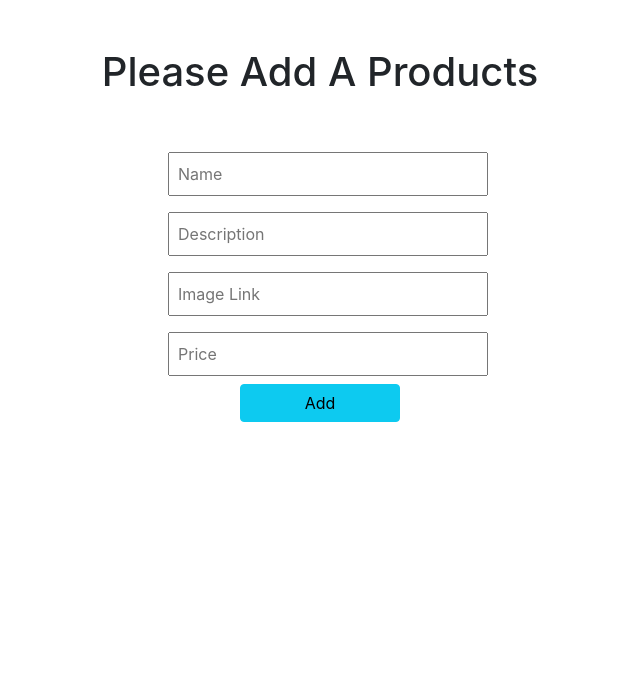
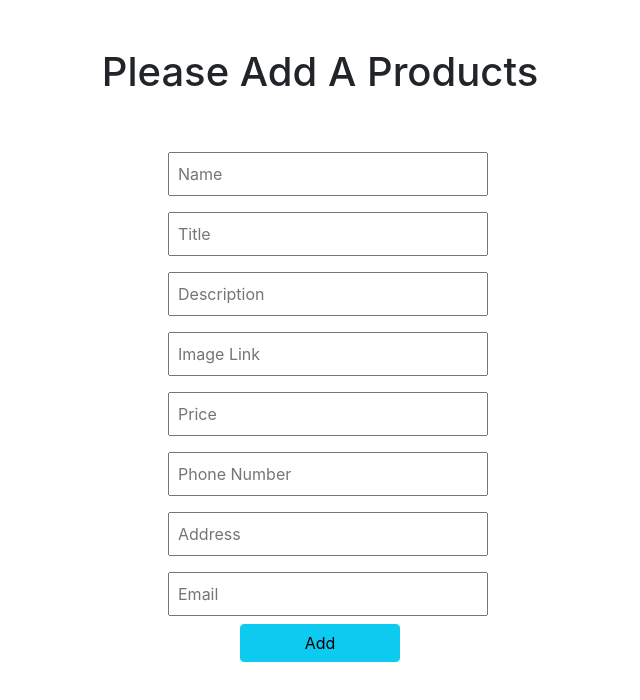
Before and after one commit to T3sultan/Bicycle_Shop_Management_Syste_Clinet, a React (Create React App) app: page /addProducts in a window 1280 px wide. Shown: the top 700 px of the page, without its empty margins (320-960 px from the left). Built offline with nearby package versions, Linux system fonts and the light colour scheme; no server answers.

Commit message:
ordered done

```diff
--- a/package.json
+++ b/package.json
@@ -19,6 +19,7 @@
     "react-router-dom": "5.3.0",
     "react-router-hash-link": "2.4.3",
     "react-scripts": "4.0.3",
+    "sweetalert2": "11.1.10",
     "web-vitals": "^1.0.1"
   },
   "scripts": {
--- a/src/components/AddProducts/AddProducts.js
+++ b/src/components/AddProducts/AddProducts.js
@@ -35,6 +35,11 @@ const AddProducts = () => {
                                     placeholder="Name"
                                     className="p-2 m-2 w-100 input-field"
                                 />
+                                <input
+                                    {...register("title")}
+                                    placeholder="Title"
+                                    className="p-2 m-2 w-100 input-field"
+                                />
 
                                 <input
                                     {...register("description")}
@@ -54,6 +59,24 @@ const AddProducts = () => {
                                     type="number"
                                     className="p-2 m-2 w-100 input-field"
                                 />
+                                <input
+                                    {...register("phone", { required: true })}
+                                    placeholder="Phone Number"
+                                    className="p-2 m-2 w-100 input-field"
+                                />
+                                 <input
+                                    {...register("address", { required: true })}
+                                    placeholder="Address"
+                                    className="p-2 m-2 w-100 input-field"
+                                />
+                                 <input
+                                    {...register("email", { required: true })}
+                                    placeholder="Email"
+                                    className="p-2 m-2 w-100 input-field"
+                                />
+
+
+
 
 
 
--- a/src/components/Product/Product.css
+++ b/src/components/Product/Product.css
@@ -16,6 +16,7 @@
 }
 .imageUrl{
     height: 250px;
+    border-radius: 0px;
 }
 .des{
     color: grey;
--- a/src/components/Product/Product.js
+++ b/src/components/Product/Product.js
@@ -9,7 +9,7 @@ const Product = ({ product }) => {
     return (
         <div className="service pb-3">
             <img className="imageUrl"  src={image} alt="" />
-            <h2 className="title2 mt-2">{name}</h2>
+            <h2 className="title2 mt-2">{title}</h2>
             <p className="p-1 des">{description.slice(0, 100)}</p>
             <p><small className="price">{price}</small></p>
             <Link to={`/productDetails/${_id}`}>
--- a/src/components/ProductDetails/ProductDetails.css
+++ b/src/components/ProductDetails/ProductDetails.css
@@ -0,0 +1,4 @@
+.styleContainer{
+    background-color: #CACFD2;
+    border-radius: 10px;
+}
--- a/src/components/ProductDetails/ProductDetails.js
+++ b/src/components/ProductDetails/ProductDetails.js
@@ -3,8 +3,10 @@ import { useParams } from "react-router";
 import { useForm } from "react-hook-form";
 import useAuth from "../../hooks/useAuth";
 import Grid from '@mui/material/Grid';
-import { Typography, Button, Container } from '@mui/material';
+import { Typography, Button, Container, Alert } from '@mui/material';
 import Box from '@mui/material/Box';
+import './ProductDetails.css'
+import Swal from "sweetalert2";
 
 const verticalCenter = {
     display: 'flex',
@@ -14,11 +16,14 @@ const verticalCenter = {
 
 
 
+
 const ProductDetails = () => {
+
+
     const [products, setProducts] = useState({});
     const { user } = useAuth();
     const { productsId } = useParams();
-    console.log(productsId);
+    // console.log(productsId);
 
     const {
         register,
@@ -30,13 +35,21 @@ const ProductDetails = () => {
     const onSubmit = (data) => {
         data.email = user?.email;
         // data.status = "pending";
-        // fetch("http://localhost:5000/addOrders", {
-        //     method: "POST",
-        //     headers: { "content-type": "application/json" },
-        //     body: JSON.stringify(data),
-        // })
-        //     .then((res) => res.json())
-        //     .then((result) => console.log(result));
+        fetch("http://localhost:5000/placeOrders", {
+            method: "POST",
+            headers: { "content-type": "application/json" },
+            body: JSON.stringify(data),
+        })
+            .then((res) => res.json())
+            .then((result) => {
+                Swal.fire({
+
+                    icon: 'success',
+                    title: 'Successfully has been Order',
+                    showConfirmButton: false,
+                    timer: 1500
+                })
+            });
         console.log(data);
     };
 
@@ -47,71 +60,20 @@ const ProductDetails = () => {
     }, []);
 
     return (
-    //     <div>
-    //     <div className="details-container">
-    //       <div className="row container">
-    //         <div className="col-md-6">
-    //           <img className="w-50" src={products.image} alt="" />
-    //           <p>{products?.description}</p>
-    //           <h1>{products?.name}</h1>
-    //           <h1> {products?.price}</h1>
-    //         </div>
-    //         <div className="col-md-6">
-    //           <form onSubmit={handleSubmit(onSubmit)}>
-    //             <input
-    //               {...register("name")}
-    //               placeholder="Name"
-    //               defaultValue={products?.name}
-    //               className="p-2 m-2 w-100 input-field"
-    //             />
-
-    //             <input
-    //               {...register("description")}
-    //               defaultValue={products?.description}
-    //               placeholder="Description"
-    //               className="p-2 m-2 w-100 input-field"
-    //             />
-
-    //             <input
-    //               {...register("image", { required: true })}
-    //               placeholder="Image Link"
-    //               defaultValue={products?.image}
-    //               className="p-2 m-2 w-100 input-field"
-    //             />
-
-    //             <input
-    //               {...register("price", { required: true })}
-    //               placeholder="Price"
-    //               defaultValue={products?.price}
-    //               type="number"
-    //               className="p-2 m-2 w-100 input-field"
-    //             />
-
-
-
-    //             {errors.exampleRequired && <span>This field is required</span>}
-
-    //             <input
-    //               type="submit"
-    //               value="Order now"
-    //               className="btn btn-info w-50"
-    //             />
-    //           </form>
-    //         </div>
-    //       </div>
-    //     </div>
-    //   </div>
-
-
-
-        <Container className="my-5" sx={{ flexGrow: 1 }}>
-            <Grid container spacing={3}>
+        <Container className="my-5 styleContainer" sx={{ flexGrow: 1 }}>
+            <Grid container spacing={2}>
                 <Grid item xs={12} md={6} style={verticalCenter} >
 
                     <Box>
-                        <img style={{ width: '350px' }} src={products.image} alt="" />
-                        <Typography variant="h3">
+                        <img style={{ width: '300px', borderRadius: '10px' }} src={products.image} alt="" />
+                        <Typography variant="h6">
                             {products.name}
+                        </Typography>
+                        <Typography variant="caption" display="block" gutterBottom>
+                            {products.description}
+                        </Typography>
+                        <Typography variant="h6" gutterBottom>
+                            {products.price} TK
                         </Typography>
 
                     </Box>
@@ -124,39 +86,62 @@ const ProductDetails = () => {
                                 {...register("name")}
                                 placeholder="Name"
                                 defaultValue={products?.name}
-                                className="p-2 m-2 w-100 input-field"
+                                className="p-1 m-1 w-100 input-field"
                             />
-
+                            <input
+                                {...register("title")}
+                                placeholder="Title"
+                                defaultValue={products?.title}
+                                className="p-1 m-1 w-100 input-field"
+                            />
                             <input
                                 {...register("description")}
                                 defaultValue={products?.description}
                                 placeholder="Description"
-                                className="p-2 m-2 w-100 input-field"
+                                className="p-1 m-1 w-100 input-field"
                             />
-
                             <input
                                 {...register("image", { required: true })}
                                 placeholder="Image Link"
                                 defaultValue={products?.image}
-                                className="p-2 m-2 w-100 input-field"
+                                className="p-1 m-1 w-100 input-field"
                             />
-
+                            <input
+                                {...register("phone", { required: true })}
+                                placeholder="Phone Number"
+                                defaultValue={products?.phone}
+                                className="p-1 m-1 w-100 input-field"
+                            />
                             <input
                                 {...register("price", { required: true })}
                                 placeholder="Price"
                                 defaultValue={products?.price}
                                 type="number"
-                                className="p-2 m-2 w-100 input-field"
+                                className="p-1 m-1 w-100 input-field"
                             />
-
-
+                            <input
+                                {...register("email", { required: true })}
+                                placeholder="Email"
+                                defaultValue={products?.email}
+                                className="p-1 m-1 w-100 input-field"
+                            />
+                            <input
+                                {...register("address", { required: true })}
+                                placeholder="Address"
+                                defaultValue={products?.address}
+                                className="p-1 m-1 w-100 input-field"
+                            />
                             {errors.exampleRequired && <span>This field is required</span>}
 
                             <input
+
                                 type="submit"
                                 value="Order now"
                                 className="btn btn-info w-50"
                             />
+
+
+
                         </form>
                     </Box>
 
```
Also changed, not shown: 1 other file (tests, documents, lock files or other folders).
